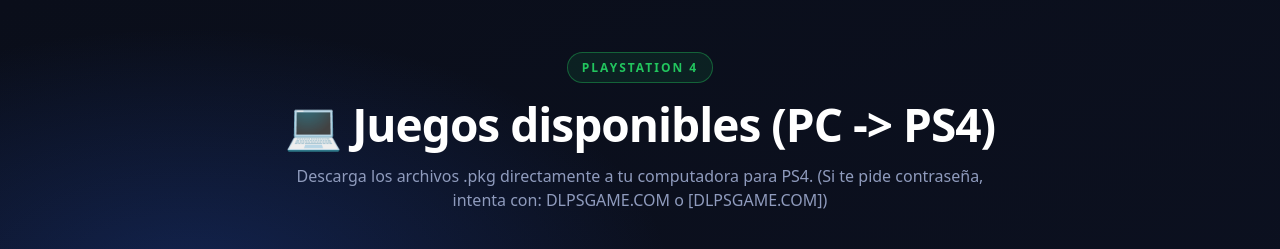
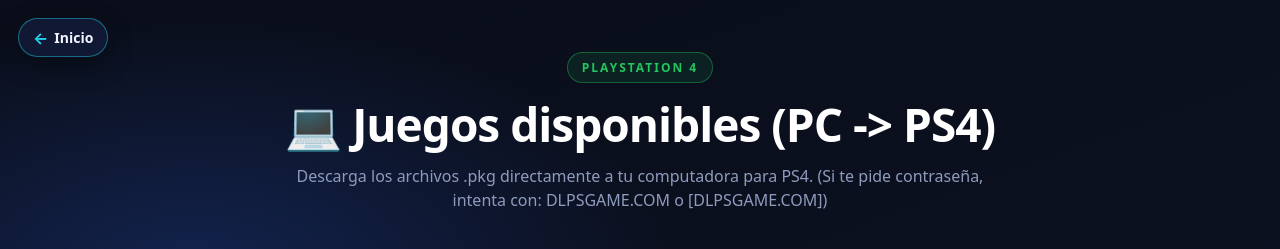
Before and after one commit to marcospeder4/marcospeder4.github.io, a plain HTML site: page store_pc.html in a window 1280 px wide. Shown: the top 249 px of the page. Drawn offline with Linux system fonts and the light colour scheme.

```diff
--- a/store_pc.html
+++ b/store_pc.html
@@ -30,6 +30,41 @@
                 radial-gradient(800px 420px at 15% 10%, rgba(47, 107, 255, 0.22), transparent 60%),
                 radial-gradient(700px 420px at 90% 90%, rgba(168, 85, 247, 0.18), transparent 60%),
                 linear-gradient(160deg, var(--bg), var(--bg-2));
+        }
+
+        /* Flecha rápida a la vista para volver al inicio */
+        .flecha-inicio {
+            position: fixed;
+            top: 18px;
+            left: 18px;
+            z-index: 30;
+            display: inline-flex;
+            align-items: center;
+            gap: 6px;
+            padding: 9px 14px;
+            font-size: 14px;
+            font-weight: 700;
+            color: var(--text);
+            text-decoration: none;
+            background: rgba(18, 26, 54, 0.94);
+            border: 1px solid rgba(34, 211, 238, 0.45);
+            border-radius: 999px;
+            box-shadow: 0 8px 24px rgba(0, 0, 0, 0.35);
+            transition: transform 0.15s ease, border-color 0.15s ease, background-color 0.15s ease;
+        }
+
+        .flecha-inicio:hover,
+        .flecha-inicio:focus-visible {
+            transform: translateY(-2px);
+            border-color: var(--cyan);
+            background: rgba(24, 36, 74, 1);
+            outline: none;
+        }
+
+        .flecha-icono {
+            font-size: 16px;
+            line-height: 1;
+            color: var(--cyan);
         }
 
         header {
@@ -190,13 +225,23 @@
 
         footer a:hover { text-decoration: underline; }
 
+        @media (max-width: 480px) {
+            body { padding-top: 68px; }
+            .flecha-inicio { top: 12px; left: 12px; padding: 8px 12px; font-size: 13px; }
+        }
+
         @media (prefers-reduced-motion: reduce) {
-            .juego-card, .btn-dl { transition: none; }
-            .juego-card:hover { transform: none; }
+            .flecha-inicio, .juego-card, .btn-dl { transition: none; }
+            .flecha-inicio:hover, .juego-card:hover { transform: none; }
         }
     </style>
 </head>
 <body>
+
+    <a href="index.html" class="flecha-inicio" aria-label="Volver al inicio" title="Volver al inicio">
+        <span class="flecha-icono" aria-hidden="true">←</span>
+        <span>Inicio</span>
+    </a>
 
     <header>
         <span class="badge">PlayStation 4</span>
@@ -363,7 +408,6 @@
         </div>
     </main>
 
-    <a href="index.html" class="volver">← Volver al inicio</a>
 
     <footer>
         Este proyecto es de código abierto, así que puedes verlo en <a href="https://github.com/marcospeder4/marcospeder4.github.io" target="_blank" rel="noopener noreferrer">GitHub</a>.
```
